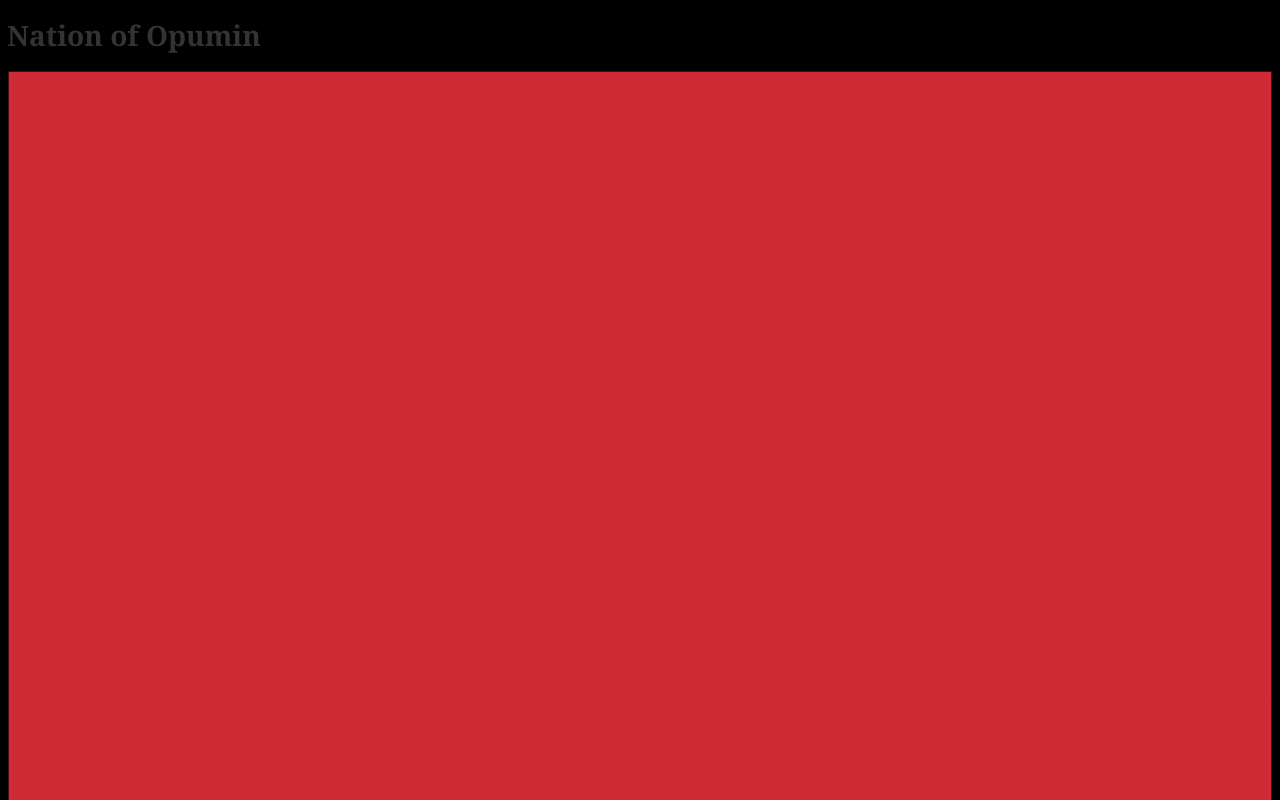
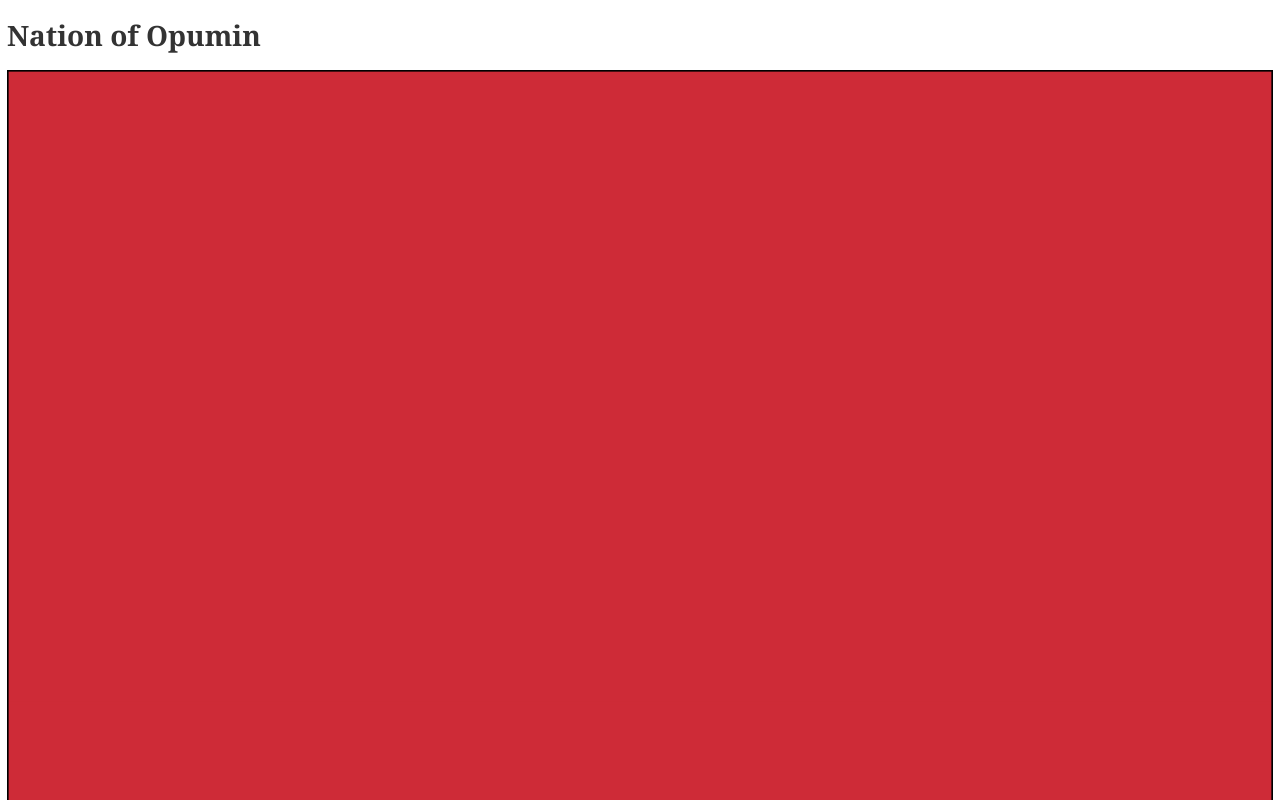
Before and after one commit to nkint/flags, a website: page index.html in a window 1280 px wide. Shown: the top 800 px of the page. Drawn offline with Linux system fonts and the light colour scheme.

Commit message:
background fix (3)

```diff
--- a/index.html
+++ b/index.html
@@ -10,13 +10,13 @@
 			margin: 0;
 			padding: 0;
       color: white;
-      background-color: #000;
+      background-color: #FFF;
       font-size: 14px;
       -webkit-font-smoothing: antialiased;
     }
   </style>
 	<meta name="viewport" content="width=device-width, initial-scale=1.0, maximum-scale=1.0, user-scalable=no">
-	<meta name="description" content="boilerplate">
+	<meta name="description" content="Fake flag generator">
 	<link rel="icon" type="image/x-icon" href="./favicon.ico">
 </head>
 <body>
```
